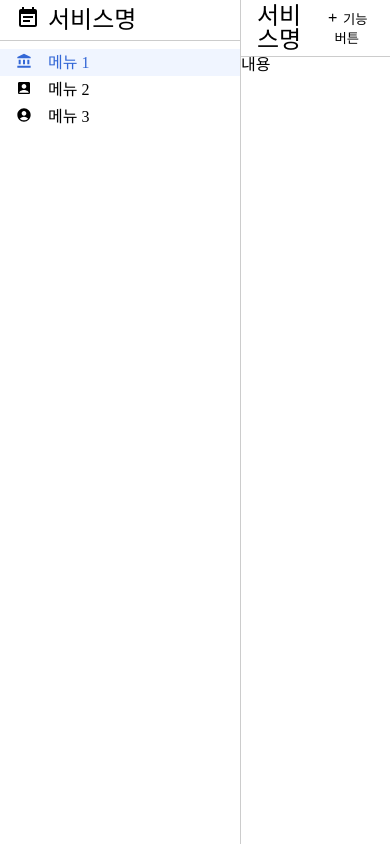
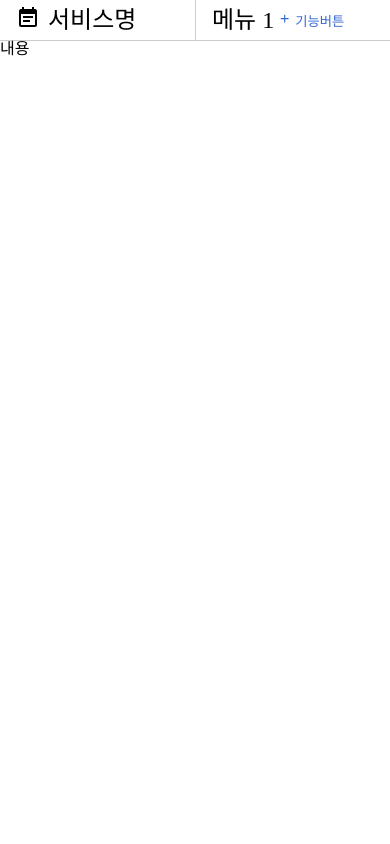
Before and after one commit to yunseop-dev/cloning-google-console, a React app: page / in a window 390 px wide. Built offline with nearby package versions, Linux system fonts and the light colour scheme.

Commit message:
모바일 대응

```diff
--- a/src/App.tsx
+++ b/src/App.tsx
@@ -24,9 +24,9 @@ const App: React.FC = () => {
       <main>
         <MainHeader>
           <HeaderTitle
-            title="서비스명"
+            title="메뉴 1"
             suffix={
-              <Button>
+              <Button color="#3367d6">
                 <MdAdd /> 기능버튼
               </Button>
             }
--- a/src/components/Button.tsx
+++ b/src/components/Button.tsx
@@ -4,6 +4,7 @@ const Button = styled.button`
   border: none;
   background: inherit;
   padding: 0.25rem;
+  color:${props => props.color};
   &:hover {
     background: #efefef;
   }
--- a/src/components/Sidebar.tsx
+++ b/src/components/Sidebar.tsx
@@ -14,13 +14,21 @@ const StyledAside = styled.aside`
   height: 100vh;
   float: left;
   border-right: 1px solid rgba(0, 0, 0, 0.2);
+  @media (max-width: 768px) {
+    width: 50%;
+    height: auto;
+    .menu {
+      float: none;
+      display: none;
+    }
+  }
 `;
 
 const SideBar = ({ menuList, title }: Props) => {
   return (
     <StyledAside>
       <HeaderTitle icon={MdEventNote} title={title} />
-      <Menu>
+      <Menu className="menu">
         {menuList.map((menu) => (
           <MenuItem
             isSelected={menu.isSelected}
```
